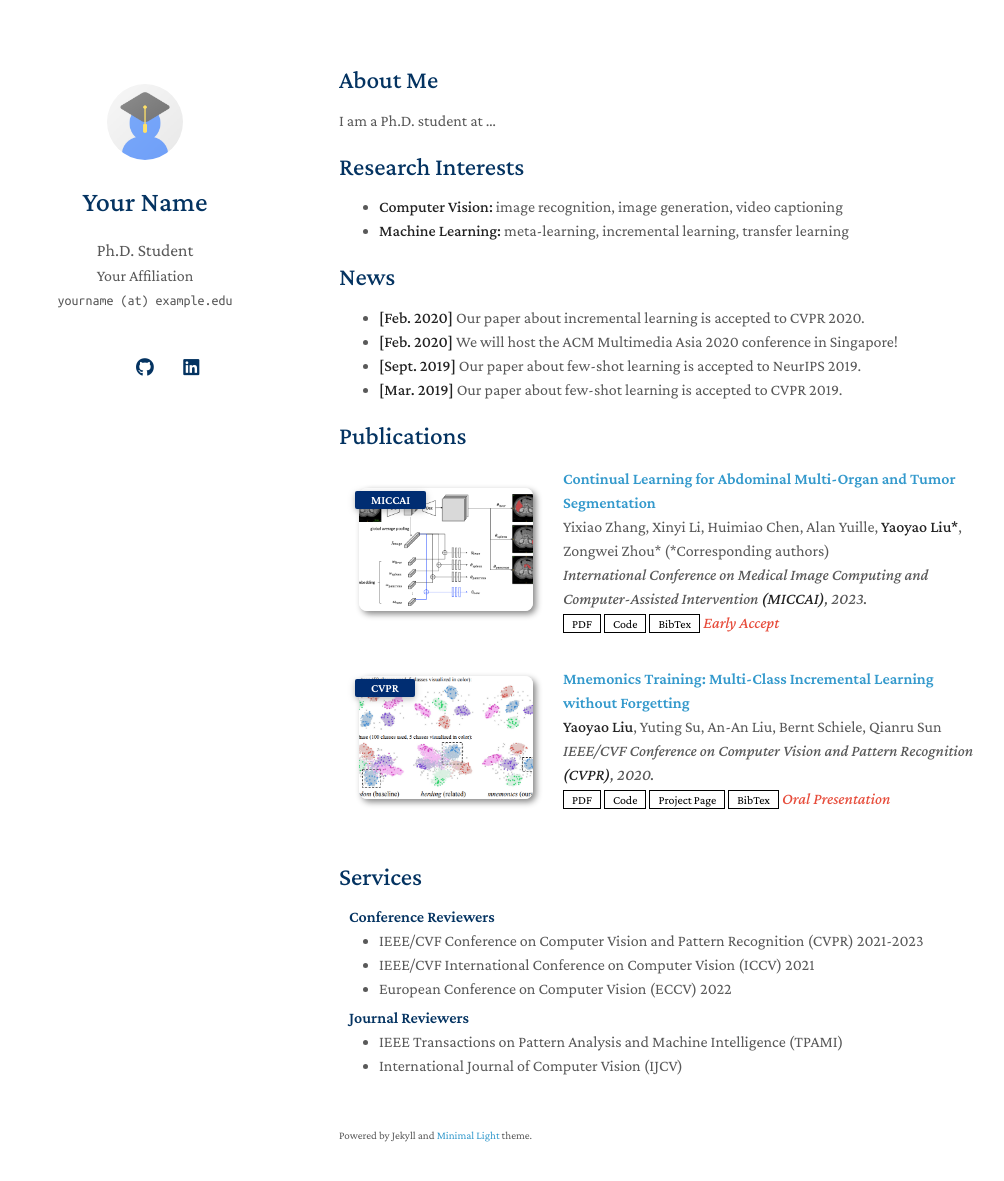
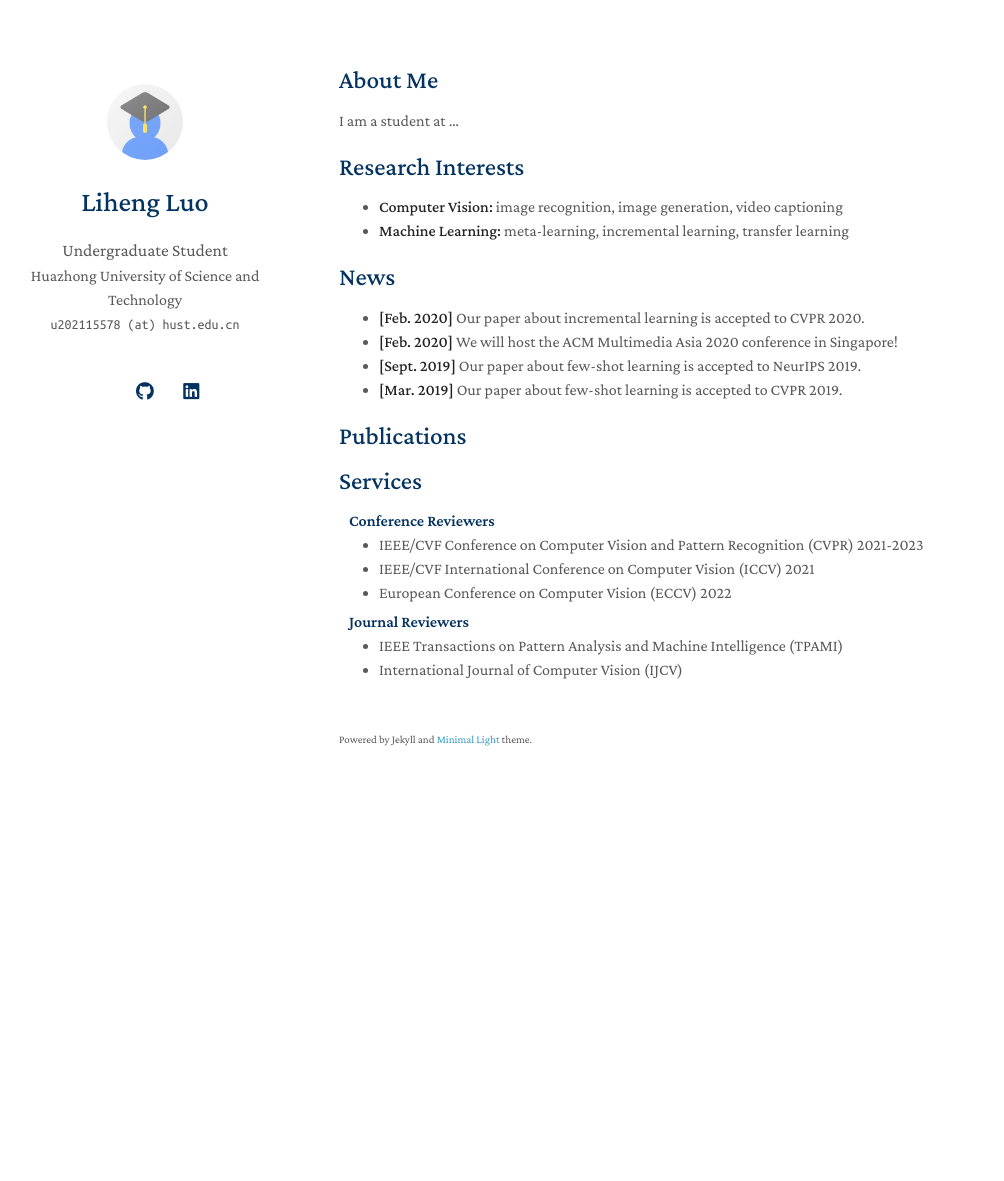
Before and after one commit to FFoul/lihengluo.github.io, a Jekyll site: the page built from index.md, in a window 1280 px wide and 1216 px high. Shown: the top 1181 px of the window, without its empty margins (131-1135 px from the left). Built offline with Jekyll 4.4.1, drawn with Linux system fonts in a browser that asks for light colours; a style sheet for code colours, icons or effects is not loaded; our own code applies the rules of GitHub Pages for plain Markdown files.

Commit message:
init commit.

```diff
--- a/_config.yml
+++ b/_config.yml
@@ -1,8 +1,8 @@
 # Basic Information
-title: Your Name
-position: Ph.D. Student
-affiliation: Your Affiliation
-email: yourname (at) example.edu
+title: Liheng Luo
+position: Undergraduate Student
+affiliation: Huazhong University of Science and Technology
+email: u202115578 (at) hust.edu.cn
 
 # Search Engine Optimization (SEO)
 # The following information is used to improve the website traffic from search engines, e.g., Google.
--- a/html_source_file/index.html
+++ b/html_source_file/index.html
@@ -1,7 +1,7 @@
 <!DOCTYPE html>
 <html lang="en-US">
   <head>
-    <title>Your Name | Your Affiliation</title>
+    <title>Liheng | Hust</title>
 
     <meta charset="UTF-8">
     <meta http-equiv="X-UA-Compatible" content="IE=edge">
--- a/index.md
+++ b/index.md
@@ -4,7 +4,7 @@ layout: homepage
 
 ## About Me
 
-I am a Ph.D. student at ...
+I am a  student at ...
 
 ## Research Interests
 
```
Also changed, not shown: _data/publications.yml (+19 -19 lines).
